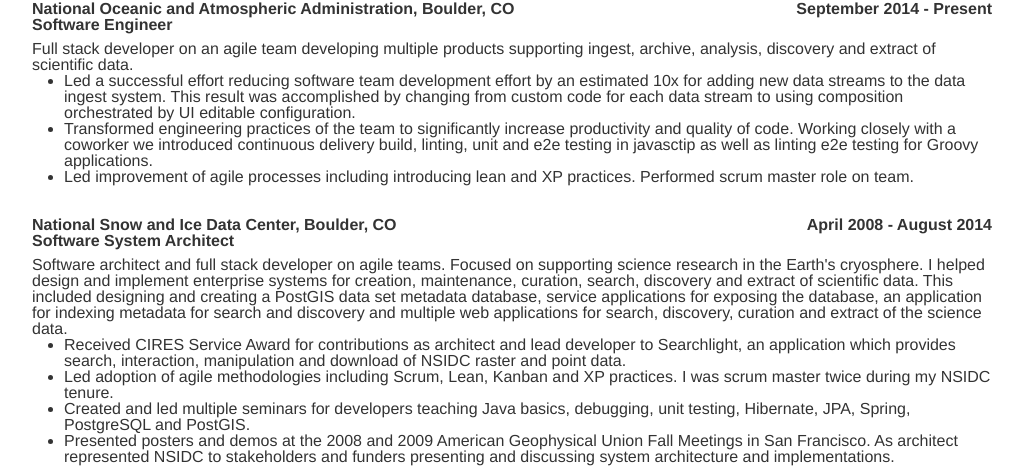
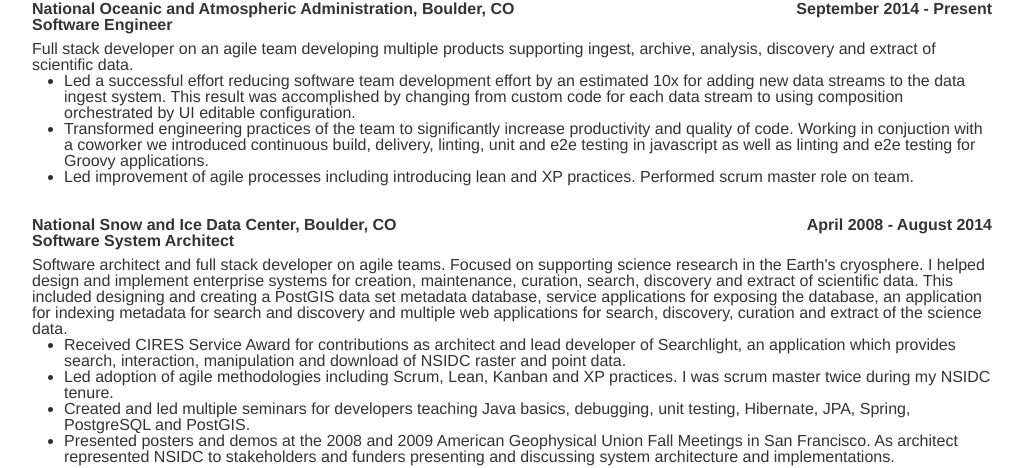
Before and after one commit to billingb/billingb.github.io, a Jekyll site: the page built from resume/index.html, in a window 1280 px wide. Shown: the part 130-598 px from the top of the page, without its empty margins (104-1127 px from the left). Built offline with Jekyll 4.4.1, drawn with Linux system fonts in a browser that asks for light colours.

Commit message:
Fix typos, clarify

```diff
--- a/_data/resume/jobs.yaml
+++ b/_data/resume/jobs.yaml
@@ -8,9 +8,9 @@
     - Led a successful effort reducing software team development effort by an estimated 10x for adding new
       data streams to the data ingest system. This result was accomplished by changing from custom
       code for each data stream to using composition orchestrated by UI editable configuration.
-    - Transformed engineering practices of the team to significantly increase productivity and quality of code. Working closely
-      with a coworker we introduced continuous delivery build, linting, unit and e2e testing in javasctip as well as linting
-      e2e testing for Groovy applications.
+    - Transformed engineering practices of the team to significantly increase productivity and quality of code. Working in
+      conjuction with a coworker we introduced continuous build, delivery, linting, unit and e2e testing in javascript as well as linting
+      and e2e testing for Groovy applications.
     - Led improvement of agile processes including introducing lean and XP practices. Performed scrum master role on team.
   tech: Significant use of Groovy, Angular, Javascript, Mocha and Chai, Protractor, Spring, Grails, Gradle, RabbitMQ, Gulp, Jenkins
 
@@ -25,7 +25,7 @@
            for exposing the database, an application for indexing metadata for search and discovery and multiple
            web applications for search, discovery, curation and extract of the science data.
   highlights:
-    - Received CIRES Service Award for contributions as architect and lead developer to Searchlight, an application
+    - Received CIRES Service Award for contributions as architect and lead developer of Searchlight, an application
       which provides search, interaction, manipulation and download of NSIDC raster and point data.
     - Led adoption of agile methodologies including Scrum, Lean, Kanban and XP practices. I was scrum master
       twice during my NSIDC tenure.
```
